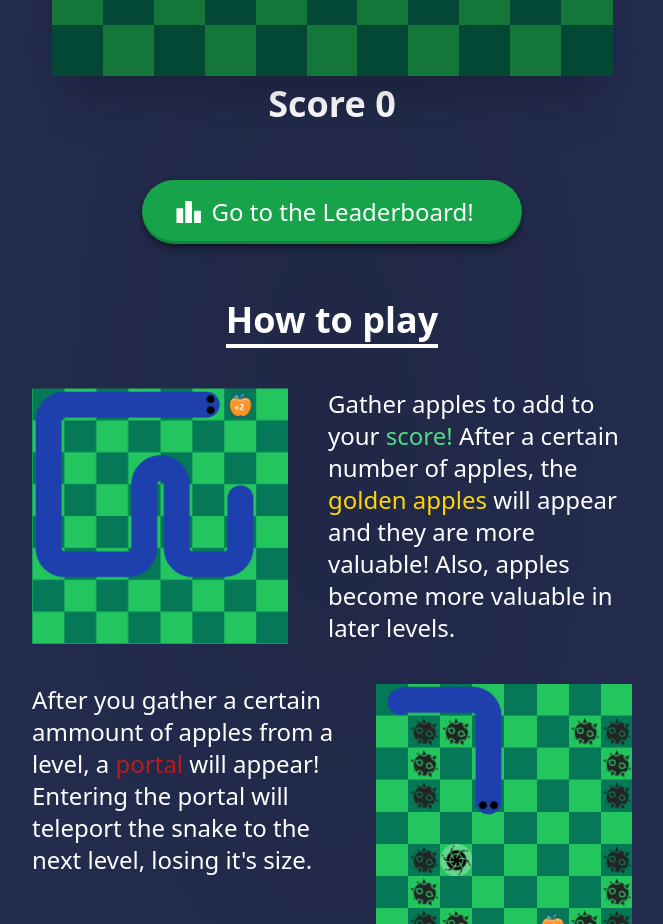
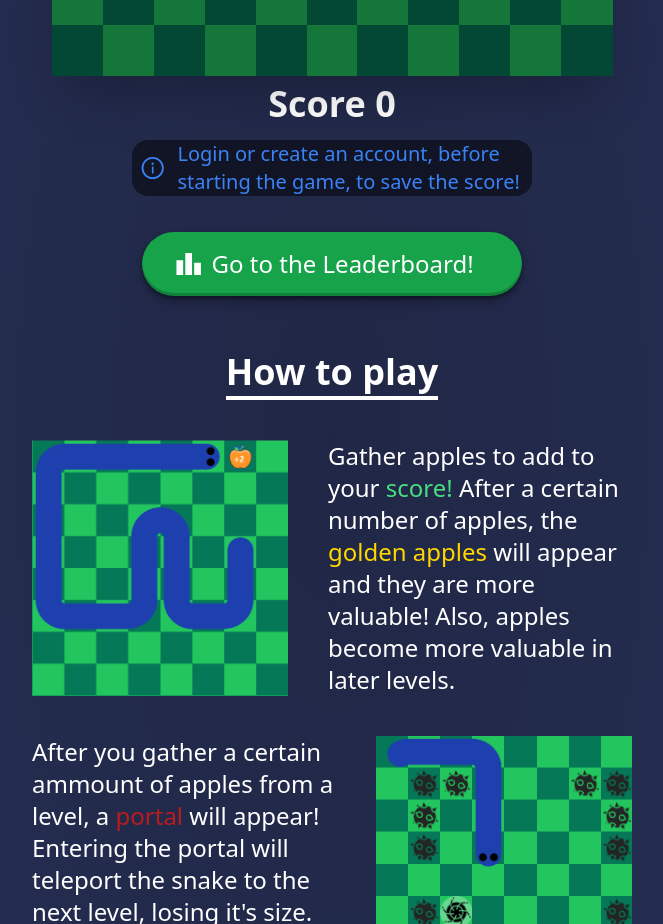
Before and after one commit to Rares3110/snake-react, a React (Create React App) app: page / in a window 1280 px wide. Shown: the part 1020-1944 px from the top of the page, without its empty margins (308-971 px from the left). Built offline with nearby package versions, Linux system fonts and the light colour scheme; what mobx-persist-store would draw is missing.

Commit message:
Info about login

```diff
--- a/src/components/pages/HomePage.tsx
+++ b/src/components/pages/HomePage.tsx
@@ -11,6 +11,7 @@ import Pic1Header from "../../resources/png/gather-points.png";
 import Pic2Header from "../../resources/png/show-black-hole.png";
 import Pic3Header from "../../resources/png/avoid-obstacles.png";
 import { BsFillMouse2Fill } from "react-icons/bs";
+import InfoLogin from "../singular/InfoLogin";
 
 const HomePage:React.FC = () => {
     const [score, setScore] = useState(0);
@@ -51,6 +52,8 @@ const HomePage:React.FC = () => {
             <Snake setScore={setScore}/>
         </div>
         <div className="mt-2 text-4xl font-bold text-white">Score {score}</div>
+
+        <InfoLogin/>
 
         <motion.button
         whileHover={{scale: 1.02}}
@@ -145,6 +148,6 @@ const HomePage:React.FC = () => {
             </div>
         </div>
     </div>);
-}
+};
 
 export default HomePage;
--- /dev/null
+++ b/src/components/singular/InfoLogin.tsx
@@ -0,0 +1,15 @@
+import { observer } from "mobx-react";
+import React from "react";
+import { AiOutlineInfoCircle } from "react-icons/ai";
+import userData from "../../stores/UserData";
+
+const InfoLogin:React.FC = observer(() => {
+    return (<div>
+        {userData.id === undefined ? <div className="flex items-center justify-around text-blue-500 bg-black bg-opacity-50 text-xl max-w-[400px] mt-4 mb-[-20px] rounded-2xl">
+            <AiOutlineInfoCircle className="h-12 w-12 mr-3 ml-2"/>
+            Login or create an account, before starting the game, to save the score!
+        </div> : null}
+    </div>);
+});
+
+export default InfoLogin;
```
